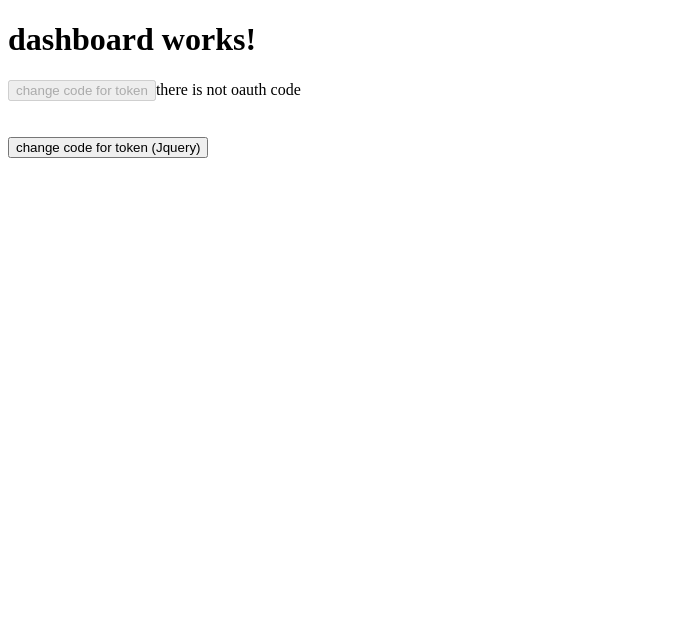
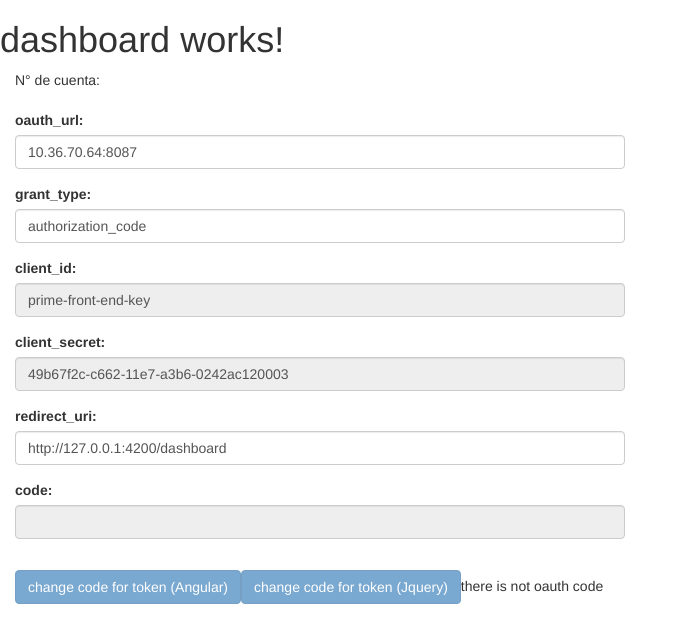
Before and after one commit to luckypier/cors, an Angular app: page /dashboard in a window 1280 px wide. Shown: the top 642 px of the page, without its empty margins (0-687 px from the left). Built offline with nearby package versions, Linux system fonts and the light colour scheme.

Commit message:
changes for making user abled to custom http request

```diff
--- a/src/app/app.module.ts
+++ b/src/app/app.module.ts
@@ -1,5 +1,6 @@
 import { BrowserModule } from '@angular/platform-browser';
 import { NgModule } from '@angular/core';
+import { FormsModule } from '@angular/forms';
 
 import { AppComponent } from './app.component';
 
@@ -18,6 +19,7 @@ import { HttpModule } from '@angular/http';
   ],
   imports: [
     BrowserModule,
+    FormsModule,
     AppRoutingModule,
     HttpModule
   ],
--- a/src/app/dashboard/dashboard.component.html
+++ b/src/app/dashboard/dashboard.component.html
@@ -2,11 +2,41 @@
   dashboard works!
 </h1>
 
-<button [disabled]="!oauthCode" (click)="testingOauth(oauthCode)">change code for token</button>
-<span *ngIf="!oauthCode">there is not oauth code</span>
+<div>
+  <div class="col-md-6">
+    <span>N° de cuenta: </span> <strong>{{userAccount}}</strong>
+    <br>
+    <br>
 
-<br>
-<br>
-<br>
+    <div class="form-group">
+      <label for="oauth_url">oauth_url:</label>
+      <input class="form-control" id="oauth_url" [(ngModel)]="oauthData.oauth_url">
+    </div>
+    <div class="form-group">
+      <label for="grant_type">grant_type:</label>
+      <input class="form-control" id="grant_type" [(ngModel)]="oauthData.grant_type">
+    </div>
+    <div class="form-group">
+      <label for="client_id">client_id:</label>
+      <input disabled class="form-control" id="client_id" [(ngModel)]="oauthData.client_id">
+    </div>
+    <div class="form-group">
+        <label for="client_secret">client_secret:</label>
+        <input disabled class="form-control" id="client_secret" [(ngModel)]="oauthData.client_secret">
+      </div>
+    <div class="form-group">
+      <label for="redirect_uri">redirect_uri:</label>
+      <input class="form-control" id="redirect_uri" [(ngModel)]="oauthData.redirect_uri">
+    </div>
+    <div class="form-group">
+      <label for="code">code:</label>
+      <input disabled class="form-control" id="code" [(ngModel)]="oauthData.code">
+    </div>
+  </div>
 
-<button (click)="testingOauthJq(oauthCode)">change code for token (Jquery)</button>
+  <div class="col-md-12" style="margin-top: 16px;">
+    <button class="btn btn-primary" [disabled]="!oauthData.code" (click)="testingOauth()">change code for token (Angular)</button>
+    <button class="btn btn-primary" [disabled]="!oauthData.code" (click)="testingOauthJq(oauthData.code)">change code for token (Jquery)</button>
+    <span *ngIf="!oauthCode">there is not oauth code</span>
+  </div>
+</div>
--- a/src/app/dashboard/dashboard.component.ts
+++ b/src/app/dashboard/dashboard.component.ts
@@ -13,26 +13,30 @@ declare var $: any;
 })
 export class DashboardComponent implements OnInit {
   oauthCode: any;
+  oauthData: any;
 
   constructor(
     private activatedRoute: ActivatedRoute,
-    private oauthService: OauthService) { }
+    private oauthService: OauthService) {
+      this.oauthData = oauthService.getData();
+    }
 
   ngOnInit() {
     console.log('DashboardComponent..');
 
     this.activatedRoute.queryParams.subscribe(params => {
-      this.oauthCode = params['code'];
+      this.oauthData.code = params['code'];
 
-      if (this.oauthCode) {
-        this.testingOauth(this.oauthCode);
+      if (this.oauthData.code) {
+        this.testingOauth();
       }
     });
-
   }
 
-  testingOauth(code) {
-    this.oauthService.changeCodeForToken(code)
+  testingOauth() {
+    this.oauthService.setData(this.oauthData);
+
+    this.oauthService.changeCodeForToken()
     .subscribe(
       data => {
         console.log('changeCodeForToken response from DashboardComponent', data);
@@ -44,6 +48,8 @@ export class DashboardComponent implements OnInit {
   }
 
   testingOauthJq(code) {
+    this.oauthService.changeCodeForTokenJq();
+
     const d = {
       'oauth_url': '10.36.70.64:8087',
       'grant_type': 'authorization_code',
@@ -72,17 +78,17 @@ export class DashboardComponent implements OnInit {
     //     console.log(data);
     // });
 
-    $.post(`http://10.36.70.64:8087/oauth/token`,
-    {
-      'grant_type': 'authorization_code',
-      'client_id': 'prime-front-end-key',
-      'client_secret': '49b67f2c-c662-11e7-a3b6-0242ac120003',
-      'redirect_uri': 'http://10.36.71.183:4200/dashboard',
-      'code': code,
-    },
-    function(data, status){
-        console.log(data);
-    });
+    // $.post(`http://10.36.70.64:8087/oauth/token`,
+    // {
+    //   'grant_type': 'authorization_code',
+    //   'client_id': 'prime-front-end-key',
+    //   'client_secret': '49b67f2c-c662-11e7-a3b6-0242ac120003',
+    //   'redirect_uri': 'http://10.36.71.183:4200/dashboard',
+    //   'code': code,
+    // },
+    // function(data, status){
+    //     console.log(data);
+    // });
 
     // const settings = {
     //   'async': true,
--- a/src/app/login/login.component.html
+++ b/src/app/login/login.component.html
@@ -2,11 +2,41 @@
   login works!
 </h1>
 
-<span>N° de cuenta: </span> <strong>{{userAccount}}</strong>
-<br>
-<span>Curl exchange token request: </span><strong>{{curlRequest}}</strong>
+<div>
+  <div class="col-md-6">
+    <span>N° de cuenta: </span> <strong>{{userAccount}}</strong>
+    <br>
+    <br>
 
-<br>
-<br>
+    <div class="form-group">
+      <label for="oauth_url">oauth_url:</label>
+      <input class="form-control" id="oauth_url" [(ngModel)]="oauthData.oauth_url">
+    </div>
+    <div class="form-group">
+      <label for="client_id">client_id:</label>
+      <input disabled class="form-control" id="client_id" [(ngModel)]="oauthData.client_id">
+    </div>
+    <div class="form-group">
+      <label for="redirect_uri">redirect_uri:</label>
+      <input class="form-control" id="redirect_uri" [(ngModel)]="oauthData.redirect_uri">
+    </div>
+    <div class="form-group">
+      <label for="response_type">response_type:</label>
+      <input disabled class="form-control" id="response_type" [(ngModel)]="oauthData.response_type">
+    </div>
+  </div>
 
-<button (click)="oauth()">Go to oauth server login page</button>
+  <div class="col-md-12">
+    <span>Curl exchange token request: </span><br>
+    <strong>curl prime-front-end-key:49b67f2c-c662-11e7-a3b6-0242ac120003@{{oauthData.oauth_url}}/oauth/token -d grant_type=authorization_code -d client_id=prime-front-end-key -d redirect_uri={{oauthData.redirect_uri}} -d code=</strong>
+  </div>
+
+  <div class="col-md-12" style="margin-top: 8px;">
+      <span>Oauth Login url: </span><br>
+      <strong>http://{{oauthData.oauth_url}}/oauth/authorize?client_id={{this.oauthData.client_id}}&scope=&redirect_uri={{this.oauthData.redirect_uri}}&response_type={{this.oauthData.response_type}}</strong>
+    </div>
+
+  <div class="col-md-12" style="margin-top: 16px;">
+    <button class="btn btn-primary" (click)="oauth()">Go to oauth server login page</button>
+  </div>
+</div>
--- a/src/app/login/login.component.ts
+++ b/src/app/login/login.component.ts
@@ -1,4 +1,6 @@
 import { Component, OnInit } from '@angular/core';
+
+import { OauthService } from '../services/oauth.service';
 
 @Component({
   selector: 'app-login',
@@ -11,16 +13,8 @@ export class LoginComponent implements OnInit {
   curlRequest: string;
   userAccount: Number;
 
-  constructor() {
-    this.oauthData = {
-      'oauth_url': '10.36.70.64:8087',
-      'client_id': 'prime-front-end-key',
-      'scope': null,
-      'redirect_uri': 'http://127.0.0.1:4200/dashboard',
-      'response_type': 'code'
-    };
-
-    this.curlRequest = `curl prime-front-end-key:49b67f2c-c662-11e7-a3b6-0242ac120003@${this.oauthData.oauth_url}/oauth/token -d grant_type=authorization_code -d client_id=prime-front-end-key -d redirect_uri=${this.oauthData.redirect_uri} -d code=`;
+  constructor(private oauthService: OauthService) {
+    this.oauthData = oauthService.getData();
     this.userAccount = 4557886000000018;
   }
 
@@ -32,6 +26,8 @@ export class LoginComponent implements OnInit {
 
     const url = prompt('Going to OauthLogin:', `${this.oauthUrlLogin}`);
     if (url != null) {
+        this.oauthData.url = url;
+        this.oauthService.setData(this.oauthData);
         window.location.href = url;
     }
   }
--- a/src/app/services/oauth.service.ts
+++ b/src/app/services/oauth.service.ts
@@ -1,6 +1,8 @@
 import { Injectable } from '@angular/core';
 import { Http, Headers, Response } from '@angular/http';
 import 'rxjs/add/operator/map';
+
+declare var $: any;
 
 @Injectable()
 export class OauthService {
@@ -8,17 +10,31 @@ export class OauthService {
     'Authorization': 'Basic cHJpbWUtZnJvbnQtZW5kLWtleTo0OWI2N2YyYy1jNjYyLTExZTctYTNiNi0wMjQyYWMxMjAwMDM='
   });
 
-  constructor(private http: Http) { }
+  data: any;
 
-  changeCodeForToken(code) {
-    const d = {
+  constructor(private http: Http) {
+    this.data = {
       'oauth_url': '10.36.70.64:8087',
-      'grant_type': 'authorization_code',
       'client_id': 'prime-front-end-key',
-      'client_secret': '49b67f2c-c662-11e7-a3b6-0242ac120003',
+      'scope': null,
       'redirect_uri': 'http://127.0.0.1:4200/dashboard',
       'response_type': 'code',
-      'code': code
+      'grant_type': 'authorization_code',
+      'client_secret': '49b67f2c-c662-11e7-a3b6-0242ac120003',
+      'code': null
+    };
+
+    localStorage.setItem('oauthData', JSON.stringify(this.data));
+  }
+
+  changeCodeForToken() {
+    const d = {
+      'oauth_url': this.data.oauth_url,
+      'grant_type': this.data.grant_type,
+      'client_id': this.data.client_id,
+      'client_secret': this.data.client_secret,
+      'redirect_uri': this.data.redirect_uri,
+      'code': this.data.code
     };
 
     const url = `http://${d.oauth_url}/oauth/token?grant_type=${d.grant_type}&client_id=${d.client_id}&client_secret=${d.client_secret}&redirect_uri=${d.redirect_uri}&code=${d.code}`;
@@ -33,4 +49,29 @@ export class OauthService {
     });
   }
 
+  changeCodeForTokenJq() {
+    const d = {
+      'oauth_url': this.data.oauth_url,
+      'grant_type': this.data.grant_type,
+      'client_id': this.data.client_id,
+      'client_secret': this.data.client_secret,
+      'redirect_uri': this.data.redirect_uri,
+      'code': this.data.code
+    };
+
+    const url = `http://${d.oauth_url}/oauth/token?grant_type=${d.grant_type}&client_id=${d.client_id}&client_secret=${d.client_secret}&redirect_uri=${d.redirect_uri}&code=${d.code}`;
+
+    $.post(url, {}, function(data, status){
+        console.log(data);
+    });
+  }
+
+  getData() {
+    return this.data;
+  }
+
+  setData(data) {
+    localStorage.setItem('oauthData', JSON.stringify(data));
+  }
+
 }
--- a/src/index.html
+++ b/src/index.html
@@ -8,6 +8,7 @@
   <meta name="viewport" content="width=device-width, initial-scale=1">
   <link rel="icon" type="image/x-icon" href="favicon.ico">
 
+  <link rel="stylesheet" href="https://maxcdn.bootstrapcdn.com/bootstrap/3.3.7/css/bootstrap.min.css">
   <script src="https://ajax.googleapis.com/ajax/libs/jquery/3.2.1/jquery.min.js"></script>
 </head>
 <body>
```
